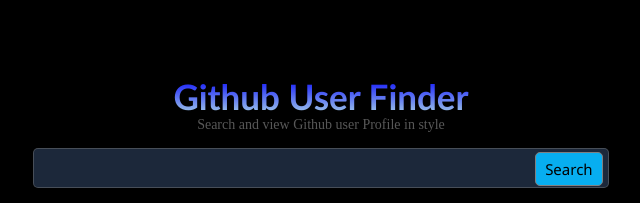
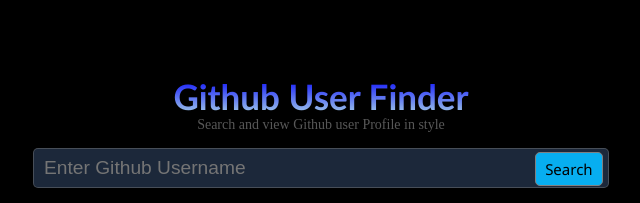
Before and after one commit to rohitbhardwajj/HubProfileScout, a plain HTML site: page index.html in a window 1280 px wide. Shown: the top 203 px of the page, without its empty margins (319-959 px from the left). Drawn offline with Linux system fonts and the light colour scheme.

Commit message:
fixing issue

```diff
--- a/index.html
+++ b/index.html
@@ -12,7 +12,7 @@
         <h1>Github User Finder</h1>
         <p>Search and view Github user Profile in style</p>
         <div class="fieldbtn">
-       <input  class="username" type="text">
+       <input  class="username" placeholder="Enter Github Username" type="text">
        <button>Search</button>
        </div>
 
```
